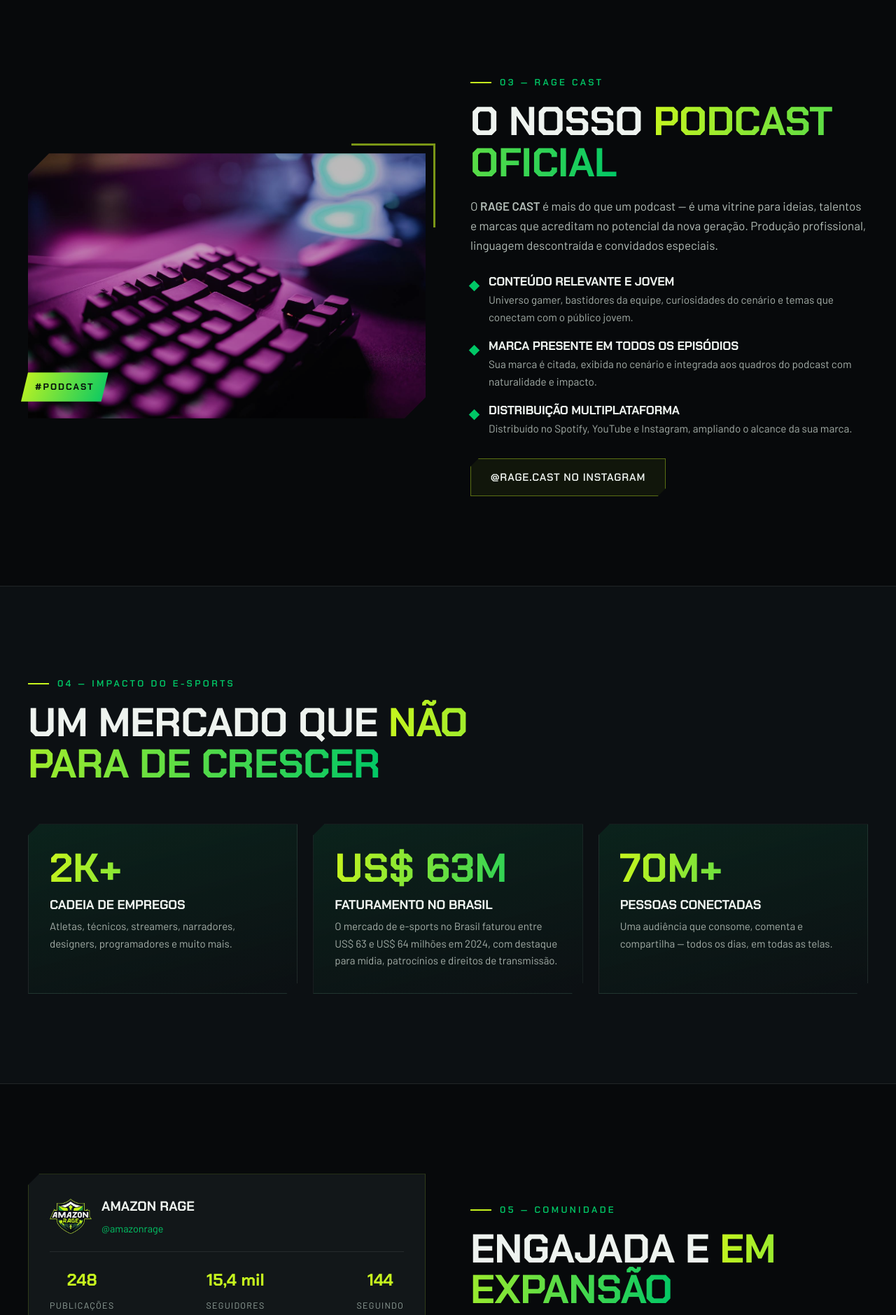
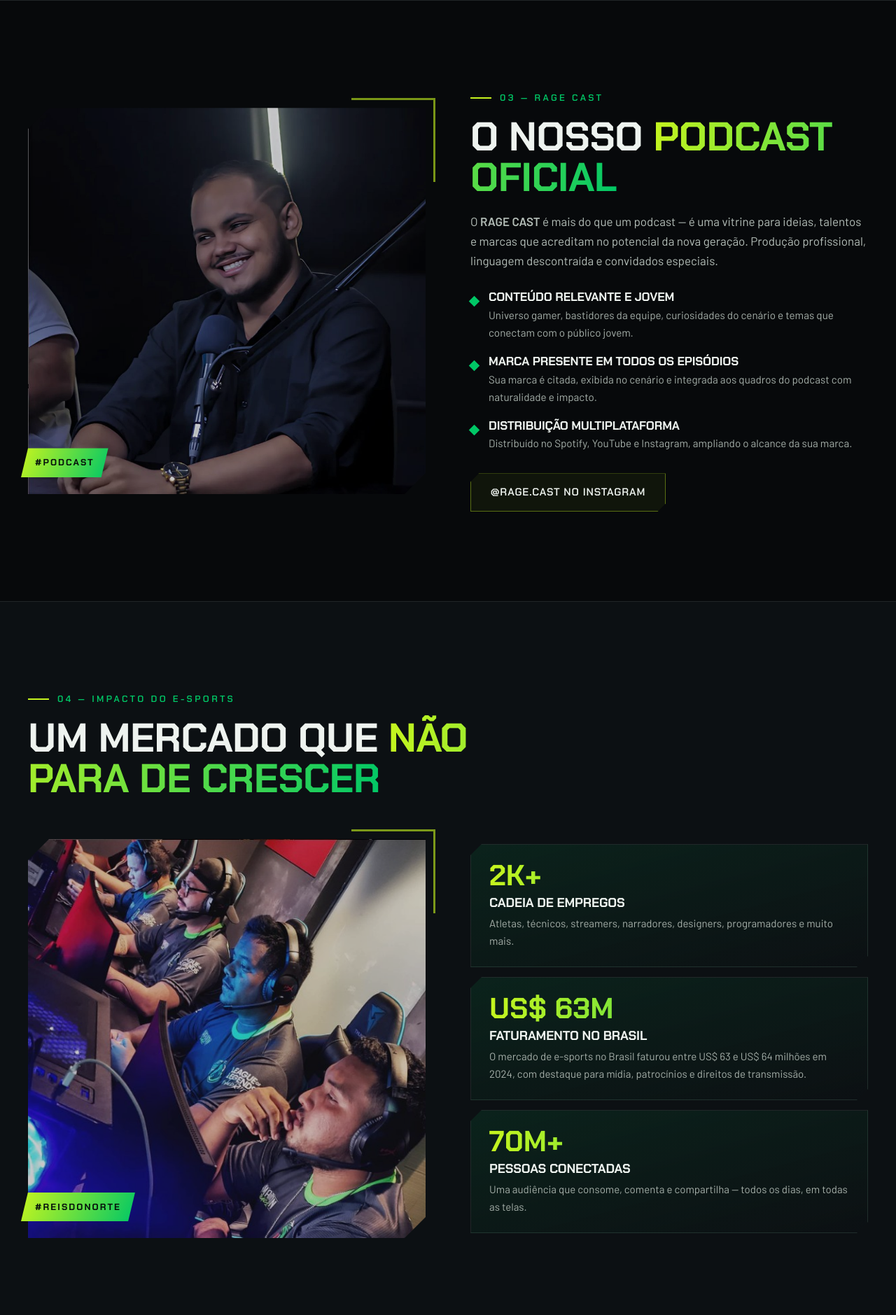
Before and after one commit to Opresida/amazonrage, a PHP site: page / in a window 1280 px wide. Shown: the part 2498-4377 px from the top of the page at 70% size. Run offline with PHP 8.4, Linux system fonts and the light colour scheme.

Commit message:
ajustes: oculta valores dos planos e usa fotos reais da equipe
- Planos de patrocínio passam a exibir "R$ ****" com o aviso "valor sob
  consulta", preservando a lista completa de benefícios e as cotas. O
  seletor do formulário também deixa de citar preços.
- Rage Cast agora usa a foto real da gravação do podcast (recortada da
  interface do Instagram) no lugar da imagem de banco.
- Seção de impacto ganha a foto da equipe em campeonato ao lado dos
  números, que passam a ficar empilhados em coluna.
- Hero exibe um quarto dado: 4 títulos conquistados.
- Links do Instagram atualizados para a URL oficial enviada pela equipe.
- Remove a menção "Master: @xbullbet" da bio, já que não há marketing
  ativo no momento.
- Remove setup.jpg, que ficou sem uso.

```diff
--- a/assets/css/style.css
+++ b/assets/css/style.css
@@ -875,6 +875,21 @@ h3 {
 	text-align: center;
 }
 
+/* Coluna de números ao lado da foto da equipe */
+.stats-stack {
+	grid-template-columns: 1fr;
+	gap: 14px;
+}
+
+.stats-stack .stat {
+	padding: 24px 26px;
+}
+
+.stats-stack .stat b {
+	font-size: clamp(2rem, 3.6vw, 2.6rem);
+	margin-bottom: 8px;
+}
+
 /* ---------------------------------------------- cartão do instagram */
 
 .ig-card {
--- a/index.html
+++ b/index.html
@@ -102,6 +102,7 @@
 
 					<ul class="hero-stats">
 						<li><b data-count="15400" data-suffix="+">0</b><span>seguidores no Instagram</span></li>
+						<li><b data-count="4" data-suffix="">0</b><span>títulos conquistados</span></li>
 						<li><b data-count="6" data-suffix="">0</b><span>atletas em destaque</span></li>
 						<li><b data-count="2" data-suffix="">0</b><span>modalidades competitivas</span></li>
 					</ul>
@@ -214,8 +215,8 @@
 		<section class="section" id="ragecast">
 			<div class="wrap split">
 				<div class="split-media reveal">
-					<img src="/assets/img/setup.jpg" alt="Setup de transmissão da Amazon Rage" width="1400" height="933"
-						loading="lazy">
+					<img src="/assets/img/podcast.jpg" alt="Gravação do Rage Cast, o podcast oficial da Amazon Rage"
+						width="900" height="874" loading="lazy">
 					<span class="badge-corner">#podcast</span>
 				</div>
 
@@ -259,7 +260,14 @@
 					<h2>Um mercado que <span class="hl">não para de crescer</span></h2>
 				</header>
 
-				<div class="stats-grid">
+				<div class="split">
+					<div class="split-media reveal">
+						<img src="/assets/img/equipe.jpg" alt="Atletas da Amazon Rage disputando um campeonato presencial"
+							width="592" height="594" loading="lazy">
+						<span class="badge-corner">#reisdonorte</span>
+					</div>
+
+					<div class="stats-grid stats-stack">
 						<article class="stat reveal">
 							<b data-count="2" data-suffix="K+">0</b>
 							<h3>Cadeia de empregos</h3>
@@ -268,14 +276,15 @@
 						<article class="stat reveal">
 							<b data-prefix="US$ " data-count="63" data-suffix="M">0</b>
 							<h3>Faturamento no Brasil</h3>
-						<p>O mercado de e-sports no Brasil faturou entre US$ 63 e US$ 64 milhões em 2024, com destaque
-							para mídia, patrocínios e direitos de transmissão.</p>
+							<p>O mercado de e-sports no Brasil faturou entre US$ 63 e US$ 64 milhões em 2024, com
+								destaque para mídia, patrocínios e direitos de transmissão.</p>
 						</article>
 						<article class="stat reveal">
 							<b data-count="70" data-suffix="M+">0</b>
 							<h3>Pessoas conectadas</h3>
 							<p>Uma audiência que consome, comenta e compartilha — todos os dias, em todas as telas.</p>
 						</article>
+					</div>
 				</div>
 			</div>
 		</section>
@@ -292,7 +301,7 @@
 						universo gamer.
 					</p>
 					<div class="chips">
-						<a class="chip" href="https://www.instagram.com/amazonrage/" target="_blank"
+						<a class="chip" href="https://www.instagram.com/amazonrage?igsh=MXJqdjdjNHFyZnY2cQ==" target="_blank"
 							rel="noopener">@amazonrage</a>
 						<a class="chip" href="https://www.instagram.com/rage.cast/" target="_blank"
 							rel="noopener">@rage.cast</a>
@@ -320,10 +329,9 @@
 							🥇 Reis do Norte<br>
 							🏆 Focada no competitivo<br>
 							🌐 Follow | @fenesp.am<br>
-							🎮 Master: @xbullbet<br>
 							🎙 PodCast Oficial: @rage.cast
 						</p>
-						<a class="btn btn-primary btn-block" href="https://www.instagram.com/amazonrage/" target="_blank"
+						<a class="btn btn-primary btn-block" href="https://www.instagram.com/amazonrage?igsh=MXJqdjdjNHFyZnY2cQ==" target="_blank"
 							rel="noopener">Seguir no Instagram</a>
 					</div>
 				</div>
@@ -426,7 +434,8 @@
 					<p class="eyebrow">08 — Planos de patrocínio</p>
 					<h2>Escolha o seu <span class="hl">nível de exposição</span></h2>
 					<p class="section-lead">
-						Três formatos de parceria, com contrato de 12 meses e cotas limitadas.
+						Três formatos de parceria, com contrato de 12 meses e cotas limitadas. Os valores são
+						apresentados na proposta comercial — fale com a gente e enviamos o plano completo.
 					</p>
 				</header>
 
@@ -434,7 +443,8 @@
 					<article class="plan reveal">
 						<header>
 							<h3>Apoiador</h3>
-							<p class="plan-price">R$ 2.500<span>,00</span></p>
+							<p class="plan-price is-masked"><span aria-hidden="true">R$ <i>****</i></span><em>Valor sob
+									consulta</em></p>
 							<p class="plan-quota">4 cotas disponíveis</p>
 						</header>
 						<ul>
@@ -451,7 +461,8 @@
 						<span class="plan-flag">Mais completo</span>
 						<header>
 							<h3>Master</h3>
-							<p class="plan-price">R$ 8.000<span>,00</span></p>
+							<p class="plan-price is-masked"><span aria-hidden="true">R$ <i>****</i></span><em>Valor sob
+									consulta</em></p>
 							<p class="plan-quota">1 cota exclusiva</p>
 						</header>
 						<ul>
@@ -471,7 +482,8 @@
 					<article class="plan reveal">
 						<header>
 							<h3>Oficial</h3>
-							<p class="plan-price">R$ 5.000<span>,00</span></p>
+							<p class="plan-price is-masked"><span aria-hidden="true">R$ <i>****</i></span><em>Valor sob
+									consulta</em></p>
 							<p class="plan-quota">4 cotas disponíveis</p>
 						</header>
 						<ul>
@@ -513,7 +525,7 @@
 						</li>
 						<li>
 							<span>Instagram</span>
-							<a href="https://www.instagram.com/amazonrage/" target="_blank"
+							<a href="https://www.instagram.com/amazonrage?igsh=MXJqdjdjNHFyZnY2cQ==" target="_blank"
 								rel="noopener">@amazonrage</a>
 						</li>
 						<li>
@@ -559,9 +571,9 @@
 						<div class="field">
 							<label for="plano">Plano de interesse</label>
 							<select id="plano" name="plano">
-								<option value="Apoiador — R$ 2.500">Apoiador — R$ 2.500</option>
-								<option value="Oficial — R$ 5.000">Oficial — R$ 5.000</option>
-								<option value="Master — R$ 8.000">Master — R$ 8.000</option>
+								<option value="Apoiador">Apoiador</option>
+								<option value="Oficial">Oficial</option>
+								<option value="Master">Master</option>
 								<option value="Formato personalizado" selected>Formato personalizado</option>
 							</select>
 						</div>
@@ -602,7 +614,7 @@
 				<h2>Contato</h2>
 				<a href="mailto:contato@amazonrage.com">contato@amazonrage.com</a>
 				<a href="https://wa.me/5516982166580" target="_blank" rel="noopener">(16) 98216-6580</a>
-				<a href="https://www.instagram.com/amazonrage/" target="_blank" rel="noopener">@amazonrage</a>
+				<a href="https://www.instagram.com/amazonrage?igsh=MXJqdjdjNHFyZnY2cQ==" target="_blank" rel="noopener">@amazonrage</a>
 			</div>
 		</div>
 
```
Also changed, not shown: other parts of assets/css/style.css (+33 -2 lines), README.md, assets/img/equipe.jpg (added), assets/img/podcast.jpg (added), assets/img/setup.jpg (deleted). Lines whose indentation alone changed are shown as unchanged.
